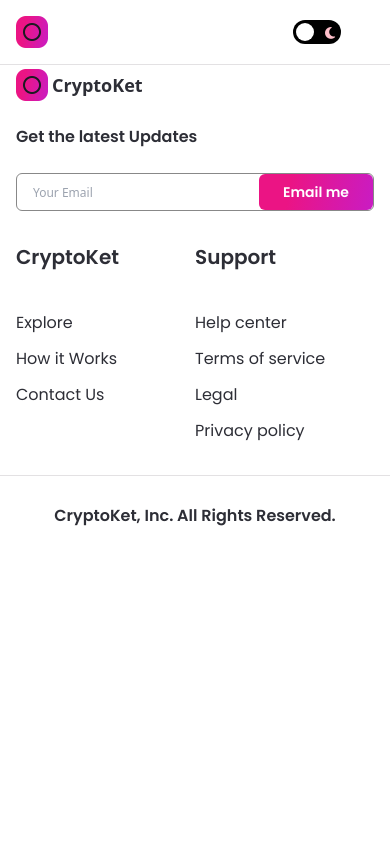
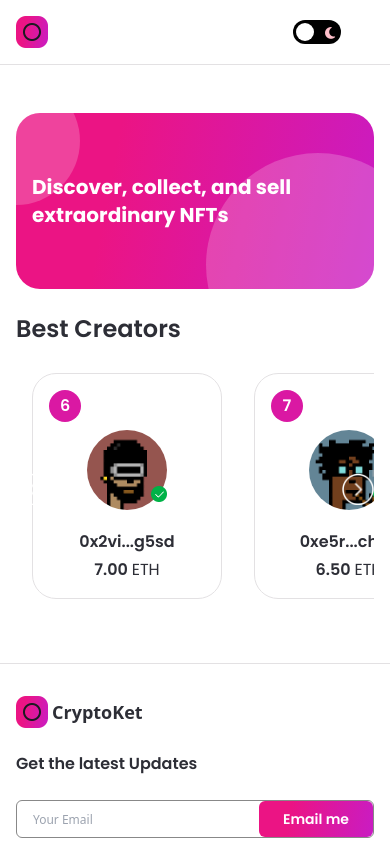
Before and after one commit to LucidJoy/CryptoKet, a Next.js app: page / in a window 390 px wide. Shown: the top 844 px of the page. Built offline with nearby package versions, Linux system fonts and the light colour scheme.

Commit message:
Top Sellers design

```diff
--- /dev/null
+++ b/components/Banner.jsx
@@ -0,0 +1,19 @@
+import React from "react";
+
+const Banner = ({ parentStyles, childStyles, name }) => {
+  return (
+    <div
+      className={`relative w-full flex items-center z-0 overflow-hidden nft-gradient ${parentStyles}`}
+    >
+      <p
+        className={`font-bold text-5xl font-poppins leading-70 ${childStyles}`}
+      >
+        {name}
+      </p>
+      <div className='absolute w-48 h-48 sm:w-32 sm:h-32 rounded-full white-bg -top-9 -left-16 -z-5' />
+      <div className='absolute w-72 h-72 sm:w-56 sm:h-56 rounded-full white-bg -bottom-2/4 -right-14 -z-5' />
+    </div>
+  );
+};
+
+export default Banner;
--- /dev/null
+++ b/components/CreatorCard.jsx
@@ -0,0 +1,47 @@
+import React from "react";
+import Image from "next/image";
+
+import images from "../assets";
+
+const CreatorCard = ({ rank, creatorImage, creatorName, creatorEths }) => {
+  return (
+    <div className='min-w-190 minlg:min-w-240 dark:bg-nft-black-3 bg-white border dark:border-nft-black-3 border-nft-gray-1 rounded-3xl flex flex-col p-4 m-4'>
+      <div className='w-8 h-8 minlg:w-10 minlg:h-10 bg-nft-red-violet flexCenter rounded-full'>
+        <p className='font-poppins text-white font-semibold text-base minlg:text-lg'>
+          {rank}
+        </p>
+      </div>
+
+      <div className='my-2 flex justify-center'>
+        <div className='relative w-20 h-20 minlg:w-28 minlg:h-28'>
+          <Image
+            src={creatorImage}
+            layout='fill'
+            objectFit='cover'
+            alt='creator'
+            className='rounded-full'
+          />
+          <div className='absolute w-4 h-4 minlg:w-7 minlg:h-7 bottom-2 -right-0'>
+            <Image
+              src={images.tick}
+              layout='fill'
+              objectFit='contain'
+              alt='tick'
+            />
+          </div>
+        </div>
+      </div>
+
+      <div className='mt-3 minlg:mt-7 text-center flexCenter flex-col'>
+        <p className='font-poppins dark:text-white text-nft-black-1 font-semibold text-base'>
+          {creatorName}
+        </p>
+        <p className='mt-1 font-poppins dark:text-white text-nft-black-1 font-semibold text-base'>
+          {creatorEths.toFixed(2)} <span className='font-normal'>ETH</span>
+        </p>
+      </div>
+    </div>
+  );
+};
+
+export default CreatorCard;
--- a/components/index.js
+++ b/components/index.js
@@ -1,5 +1,7 @@
 import Navbar from "./Navbar";
 import Footer from "./Footer";
 import Button from "./Button";
+import Banner from "./Banner";
+import CreatorCard from "./CreatorCard";
 
-export { Navbar, Footer, Button };
+export { Navbar, Footer, Button, Banner, CreatorCard };
--- a/pages/_app.js
+++ b/pages/_app.js
@@ -6,16 +6,18 @@
 
 function MyApp({ Component, pageProps }) {
   return (
-    <ThemeProvider attribute="class">
-      <div className="dark:bg-nft-dark bg-white min-h-screen">
+    <ThemeProvider attribute='class'>
+      <div className='dark:bg-nft-dark bg-white min-h-screen'>
         <Navbar />
-        <Component {...pageProps} />
+        <div className='pt-65'>
+          <Component {...pageProps} />
+        </div>
         <Footer />
       </div>
 
       <Script
-        src="https://kit.fontawesome.com/27ba7154b1.js"
-        crossorigin="anonymous"
+        src='https://kit.fontawesome.com/27ba7154b1.js'
+        crossorigin='anonymous'
       />
     </ThemeProvider>
   );
--- a/pages/index.js
+++ b/pages/index.js
@@ -1,7 +1,113 @@
-const Home = () => (
-  <div>
-    <h1 className="text-3xl font-bold underline">Hello</h1>
-  </div>
-);
+import { useState, useEffect, useRef } from "react";
+import Image from "next/image";
+import { useTheme } from "next-themes";
+
+import { Banner, CreatorCard } from "../components";
+import { makeId } from "../utils/makeId";
+import images from "../assets";
+
+//TODO : 14:40
+
+const Home = () => {
+  const { theme } = useTheme();
+  const parentRef = useRef(null);
+  const scrollRef = useRef(null);
+  const [hideButton, setHideButton] = useState(false);
+
+  const handleScroll = (direction) => {
+    const { current } = scrollRef;
+
+    const scrollAmount = window.innerWidth > 1800 ? 270 : 210;
+
+    if (direction === "left") {
+      current.scrollLeft -= scrollAmount;
+    } else {
+      current.scrollLeft += scrollAmount;
+    }
+  };
+
+  const isScrollable = () => {
+    const { current } = scrollRef;
+    const { current: parent } = parentRef;
+
+    if (current?.scrollWidth >= parent?.offsetWidth) {
+      setHideButton(false);
+    } else {
+      setHideButton(true);
+    }
+  };
+
+  useEffect(() => {
+    isScrollable();
+    window.addEventListener("resize", isScrollable);
+
+    return () => {
+      window.removeEventListener("resize", isScrollable);
+    };
+  }, []);
+
+  return (
+    <div className='flex justify-center sm:px-4 p-12'>
+      <div className='w-full minmd:w-4/5'>
+        <Banner
+          parentStyles='justify-start mb-6 h-72 sm:h-60 p-12 xs:p-4 xs:h-44 rounded-3xl'
+          childStyles='md:text-4xl sm:text-2xl xs:text-xl text-left text-white'
+          name='Discover, collect, and sell extraordinary NFTs'
+        />
+
+        <div>
+          <h1 className='font-poppins dark:text-white text-nft-black-1 text-2xl minlg:text-4xl font-semibold ml-4 xs:ml-0'>
+            Best Creators
+          </h1>
+
+          <div className='relative flex-1 max-w-full flex mt-3' ref={parentRef}>
+            <div
+              className='flex flex-row w-max overflow-x-scroll no-scrollbar select-none'
+              ref={scrollRef}
+            >
+              {[6, 7, 8, 9, 10].map((i) => (
+                <CreatorCard
+                  key={`creator-${i}`}
+                  rank={i}
+                  creatorImage={images[`creator${i}`]}
+                  creatorName={`0x${makeId(3)}...${makeId(4)}`}
+                  creatorEths={10 - i * 0.5}
+                />
+              ))}
+              {!hideButton && (
+                <>
+                  <div
+                    className='absolute w-8 h-8 minlg:w-12 minlg:h-12 top-45 cursor-pointer left-0'
+                    onClick={() => handleScroll("left")}
+                  >
+                    <Image
+                      src={images.left}
+                      layout='fill'
+                      objectFit='contain'
+                      alt='left_arrow'
+                      className={theme === "light" && "filter invert"}
+                    />
+                  </div>
+                  <div
+                    className='absolute w-8 h-8 minlg:w-12 minlg:h-12 top-45 cursor-pointer right-0'
+                    onClick={() => handleScroll("right")}
+                  >
+                    <Image
+                      src={images.right}
+                      layout='fill'
+                      objectFit='contain'
+                      alt='right_arrow'
+                      className={theme === "light" && "filter invert"}
+                    />
+                  </div>
+                </>
+              )}
+            </div>
+          </div>
+        </div>
+      </div>
+    </div>
+  );
+};
 
 export default Home;
--- /dev/null
+++ b/utils/makeId.js
@@ -0,0 +1,12 @@
+export const makeId = (length) => {
+  let result = "";
+
+  const characters = "abcdefghijklmnopqrstuvwxyz0123456789";
+  const charactersLength = characters.length;
+
+  for (let i = 0; i < length; i++) {
+    result += characters.charAt(Math.floor(Math.random() * charactersLength));
+  }
+
+  return result;
+};
```
